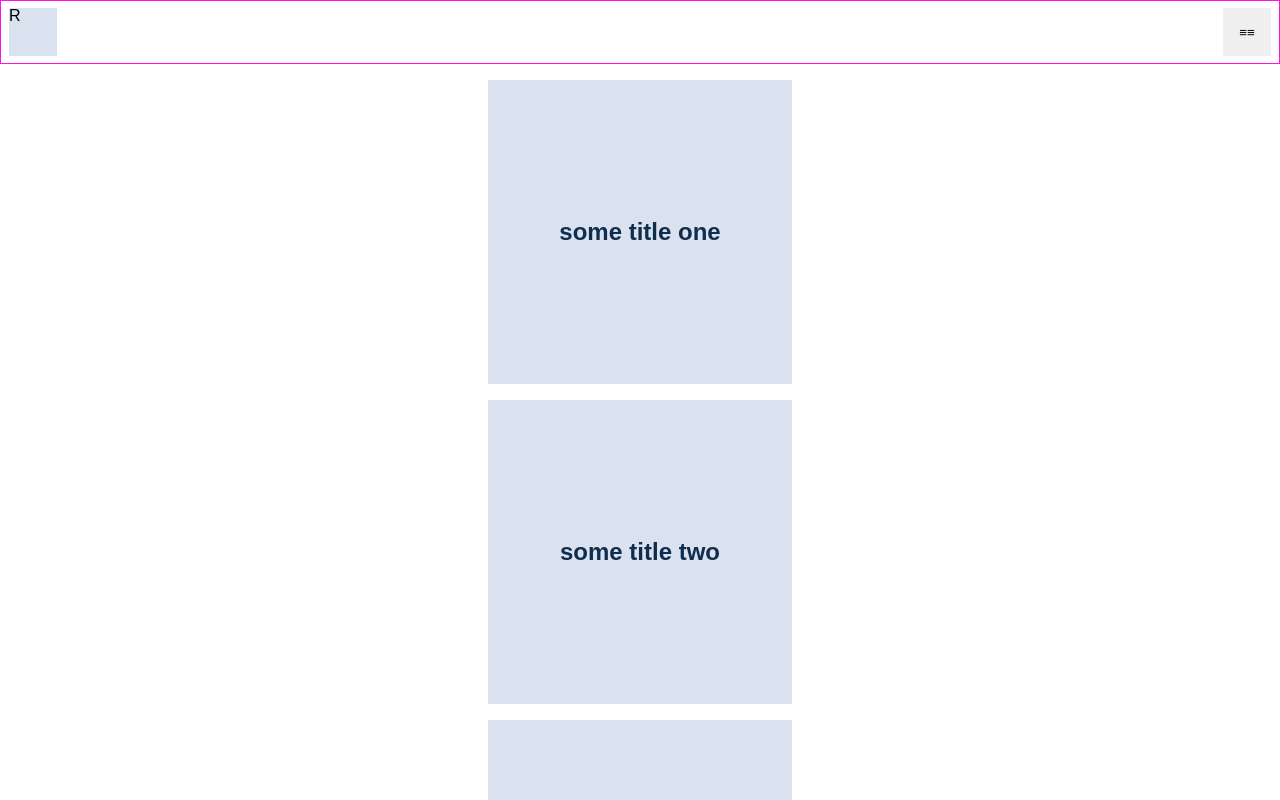
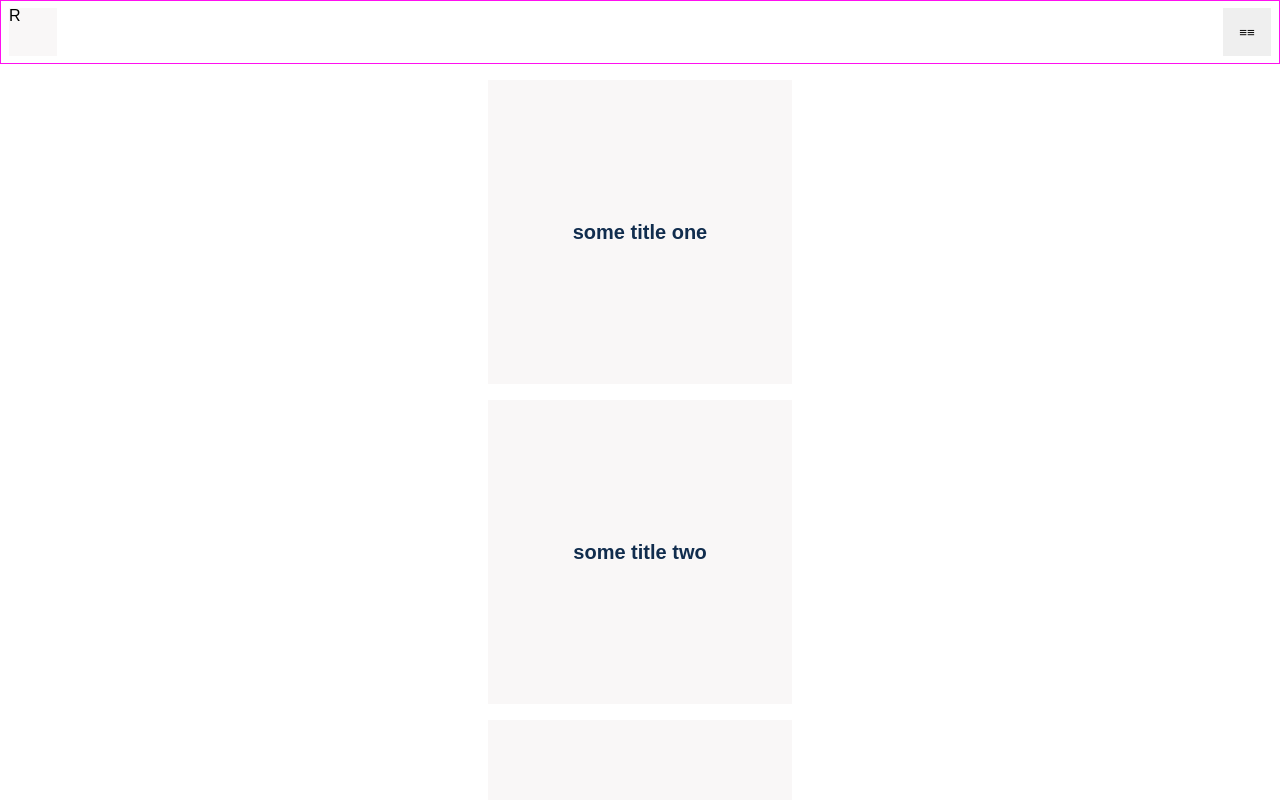
Before and after one commit to RaimondsKazuss/fd-9-react-1, a React (Create React App) app: page / in a window 1280 px wide. Shown: the top 800 px of the page. Built offline with nearby package versions, Linux system fonts and the light colour scheme.

Commit message:
created style variables

```diff
--- a/src/App.js
+++ b/src/App.js
@@ -1,7 +1,7 @@
-import Nav from "./Nav/Nav";
+import Nav from "./components/Nav/Nav";
 import GlobalStyle from "./GlobalStyle";
-import HighLightCard from "./HighLightCard/HighLightCard";
-import CardContainer from "./CardContainer/CardContainer";
+import HighLightCard from "./components/HighLightCard/HighLightCard";
+import CardContainer from "./components/CardContainer/CardContainer";
 
 const data = [
   {
--- a/src/HighLightCard/HighLightCard.jsx
+++ b/src/components/HighLightCard/HighLightCard.jsx
@@ -1,4 +1,5 @@
 import styled from "styled-components";
+import { colors, fontSizes, margins } from "../../theme/theme";
 
 const Card = styled.div`
   width: 19rem;
@@ -6,11 +7,11 @@ const Card = styled.div`
   display: flex;
   justify-content: center;
   align-items: center;
-  font-size: 1.5rem;
+  font-size: ${fontSizes.md};
   font-weight: 700;
-  background: #dbe2ef;
-  color: #112d4e;
-  margin: 0 auto 1rem;
+  background: ${colors.bg};
+  color: ${colors.darkBlue};
+  margin: 0 auto ${margins.sm};
 
   &:last-child {
     margin: 0 auto;
--- a/src/Nav/Nav.jsx
+++ b/src/components/Nav/Nav.jsx
@@ -1,5 +1,6 @@
 import { useState } from "react";
 import styled from "styled-components";
+import { colors, margins } from "../../theme/theme";
 
 const StyledNav = styled.header`
   border: 1px solid #ff0ff0;
@@ -16,14 +17,14 @@ const StyledNav = styled.header`
 const Logo = styled.div`
   width: 3rem;
   height: 3rem;
-  margin: 0.5rem;
-  background: #dbe2ef;
+  margin: ${margins.xs};
+  background: ${colors.bg};
 `;
 
 const BurgerBtn = styled.button`
   width: 3rem;
   height: 3rem;
-  margin: 0.5rem;
+  margin: ${margins.xs};
 `;
 
 const DropDown = styled.div`
@@ -32,7 +33,7 @@ const DropDown = styled.div`
   top: 4rem;
   width: 7rem;
   height: 7rem;
-  background: #dbe2ef;
+  background: ${colors.bg};
   border: 1px solid #ff0000;
 `;
 
--- /dev/null
+++ b/src/theme/theme.js
@@ -0,0 +1,38 @@
+export const colors = {
+  bg: "#F9F7F7",
+  darkBlue: "#112D4E",
+  lightBlue: "#DBE2EF",
+};
+
+export const fontSizes = {
+  sm: "1rem",
+  md: "1.25rem",
+  lg: "2rem",
+};
+
+export const margins = {
+  xs: "0.5rem",
+  sm: "1rem",
+  md: "1.5rem",
+  lg: "2rem",
+};
+
+export const paddings = {
+  xs: "0.5rem",
+  sm: "1rem",
+  md: "1.5rem",
+  lg: "2rem",
+};
+
+export const zIndexes = {
+  base: "00",
+  sideBar: "10",
+  modal: "20",
+};
+
+export const devices = {
+  mobile: "@media (min-width: 430px)",
+  tablet: "@media (min-with: 768px)",
+  laptop: "@media (min-with: 1024px)",
+  desktop: "@media (min-with: 1440px)",
+};
```
Also changed, not shown: src/components/CardContainer/CardContainer.jsx (renamed from src/CardContainer/CardContainer.jsx).
